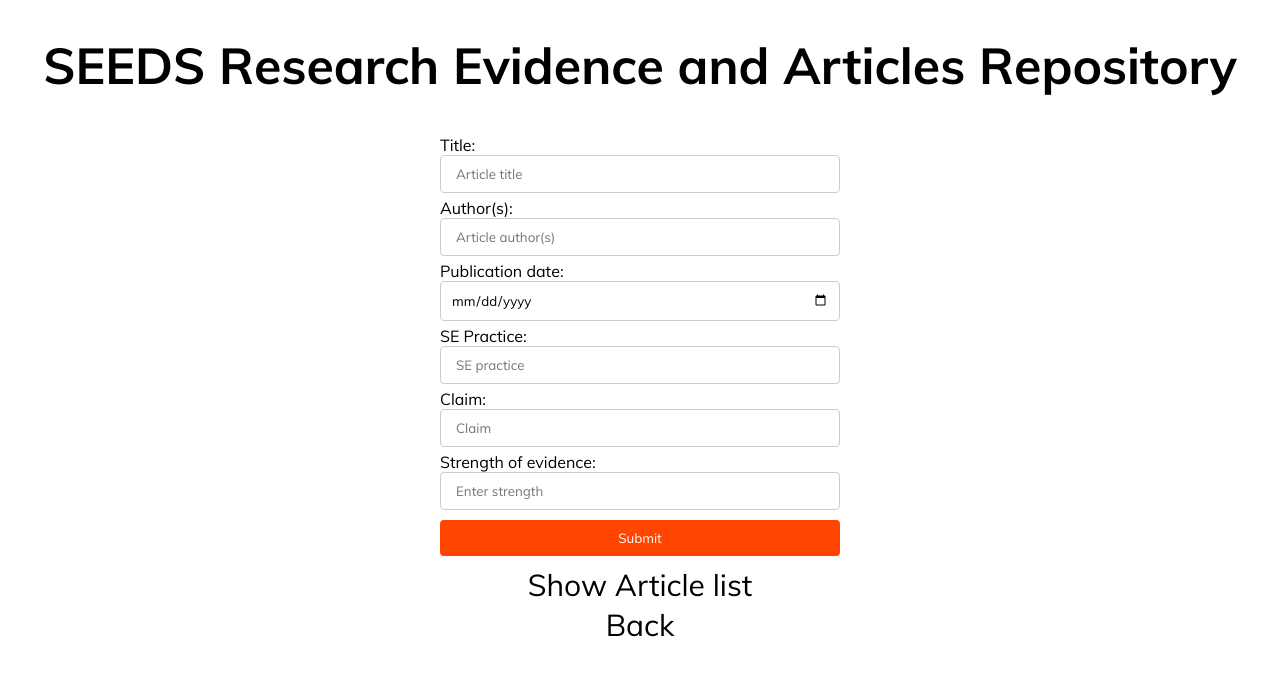
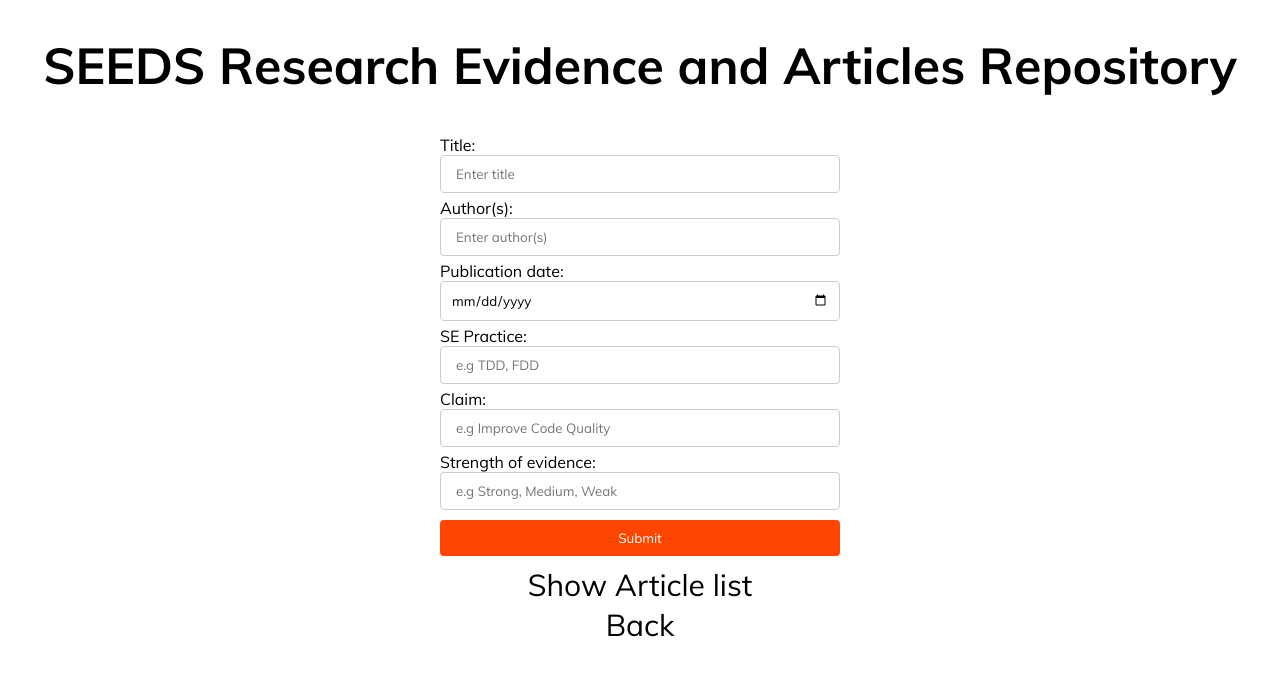
Before and after one commit to kdr1283/CISE-SEEDSRemastered, a React (Create React App) app in the folder client/: page /Submit-Article in a window 1280 px wide. Shown: the top 676 px of the page. Built offline with nearby package versions, Linux system fonts and the light colour scheme.

Commit message:
Input form placeholder name change

```diff
--- a/client/src/components/SubmitArticle.js
+++ b/client/src/components/SubmitArticle.js
@@ -61,7 +61,7 @@ class SubmitArticle extends Component {
             Title:
             <input
               type="text"
-              placeholder="Article title"
+              placeholder="Enter title"
               name="title"
               value={this.state.title}
               onChange={this.onChange}
@@ -73,7 +73,7 @@ class SubmitArticle extends Component {
             Author(s):
             <input
               type="text"
-              placeholder="Article author(s)"
+              placeholder="Enter author(s)"
               name="authors"
               value={this.state.authors}
               onChange={this.onChange}
@@ -85,7 +85,7 @@ class SubmitArticle extends Component {
             Publication date:
             <input
               type="date"
-              placeholder="Publication year"
+              placeholder="Enter year"
               name="year"
               value={this.state.year}
               onChange={this.onChange}
@@ -97,7 +97,7 @@ class SubmitArticle extends Component {
             SE Practice:
             <input
               type="text"
-              placeholder="SE practice"
+              placeholder="e.g TDD, FDD"
               name="practice"
               value={this.state.practice}
               onChange={this.onChange}
@@ -109,7 +109,7 @@ class SubmitArticle extends Component {
             Claim:
             <input
               type="text"
-              placeholder="Claim"
+              placeholder="e.g Improve Code Quality"
               name="claim"
               value={this.state.claim}
               onChange={this.onChange}
@@ -121,7 +121,7 @@ class SubmitArticle extends Component {
             Strength of evidence:
             <input
               type="text"
-              placeholder="Enter strength"
+              placeholder="e.g Strong, Medium, Weak"
               name="strength"
               value={this.state.strength}
               onChange={this.onChange}
```
